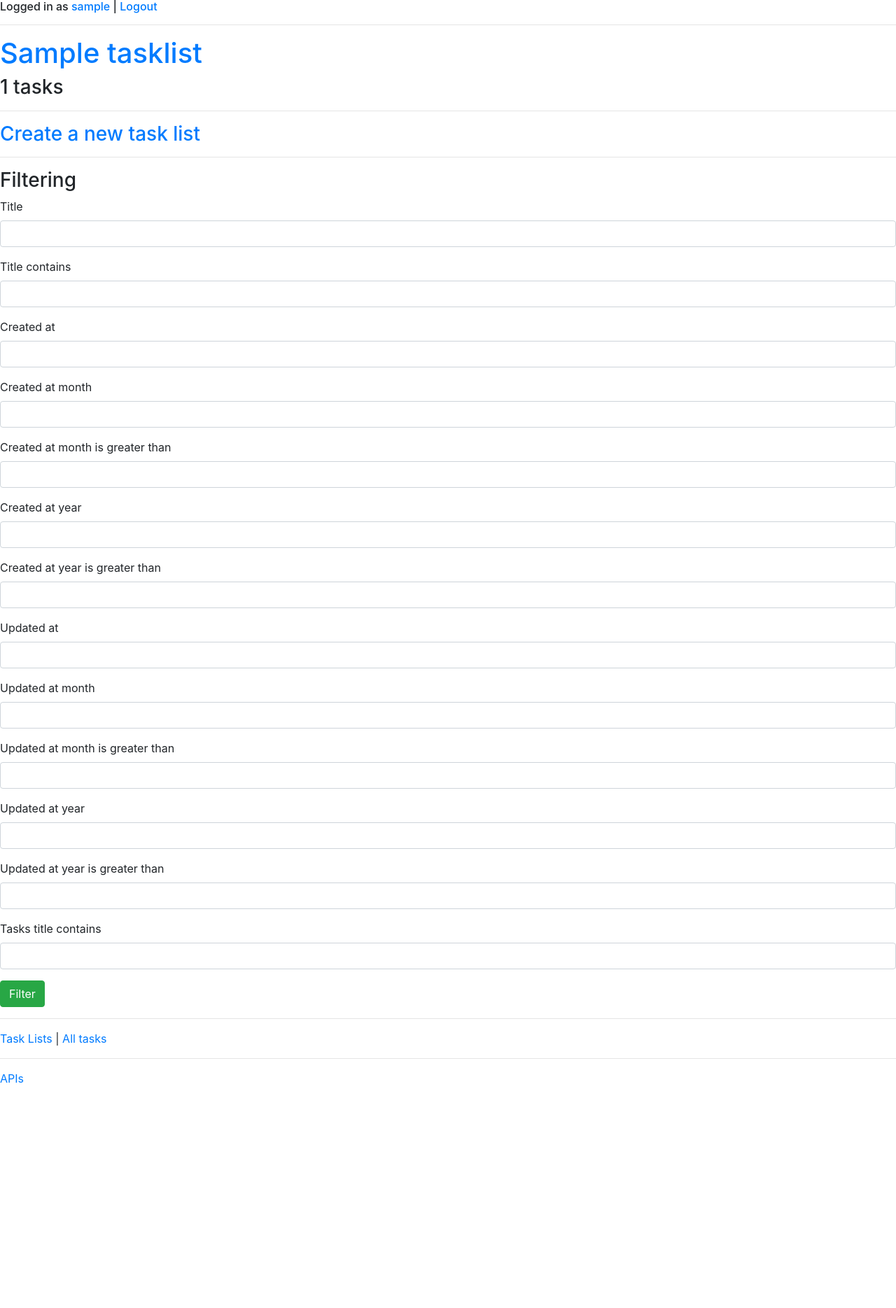
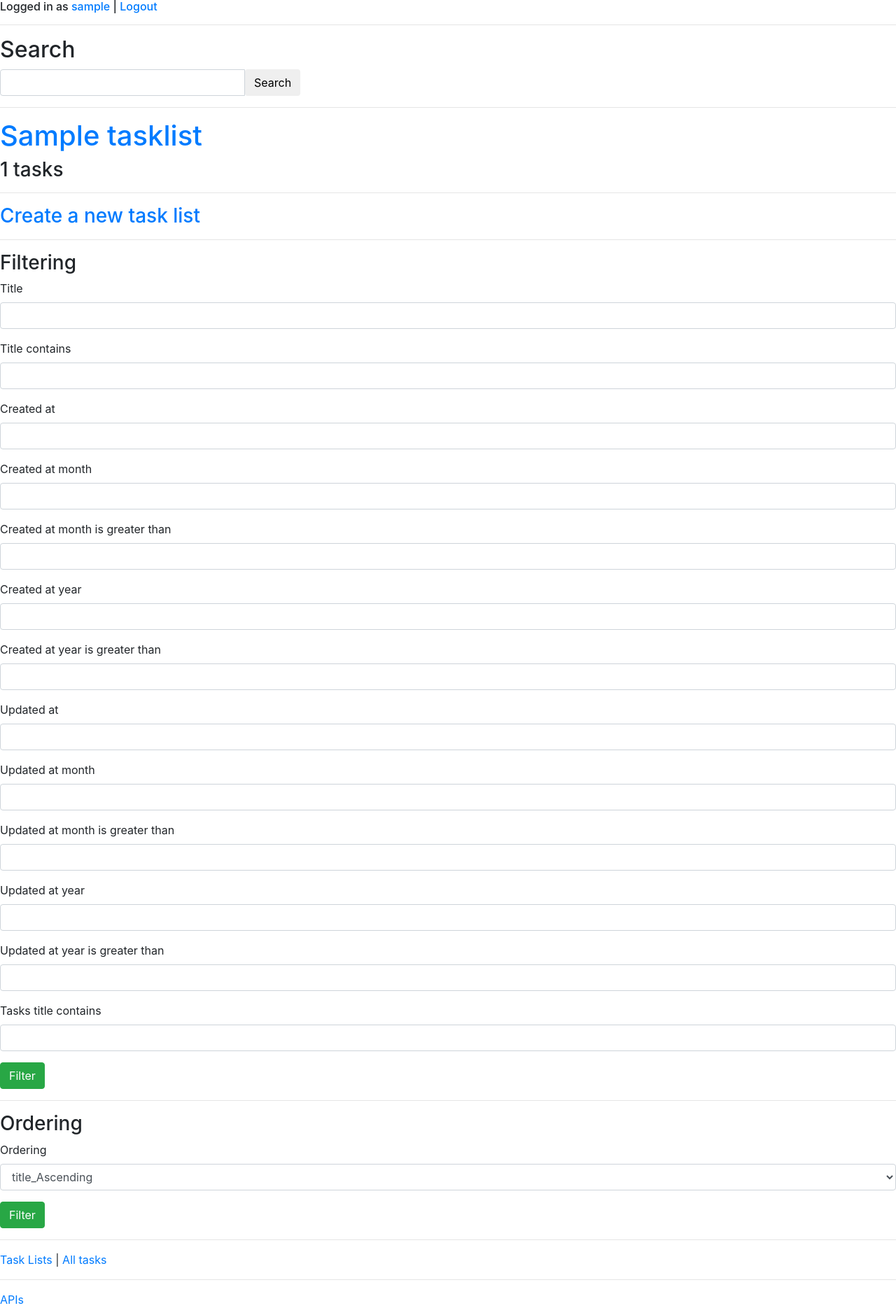
Before and after one commit to RaufMasoumi/ToDoApp, a Django app: page /tasklists/ in a window 1280 px wide. Shown: the whole page at 70% size. Before the commit the page ends 1547 px from the top, so only its background shows below. Run offline with Django 4.2, Linux system fonts and the light colour scheme; a user stored in the database is signed in; tables that the repository leaves empty hold one stand-in row (values such as "Sample post"); parts of the project's set-up code (start-up, migrations or seed data) failed here and were passed over; some libraries are stand-ins or nearby versions.

Commit message:
Added Tasklist ordering and searching

```diff
--- a/tasklists/api_views.py
+++ b/tasklists/api_views.py
@@ -1,5 +1,6 @@
 from rest_framework.generics import ListCreateAPIView, RetrieveUpdateDestroyAPIView, DestroyAPIView
 from rest_framework.permissions import IsAuthenticated
+from rest_framework.filters import OrderingFilter, SearchFilter
 from django_filters.rest_framework import DjangoFilterBackend
 from tasks.serializers import TaskDetailSerializer
 from tasks.models import add_task_to_tasklist, remove_task_from_tasklist
@@ -12,7 +13,9 @@ from .filters import TaskListFilterSet
 
 class TaskListLCApiView(UserTaskListQuerysetMixin, ListCreateAPIView):
     serializer_class = TaskListListSerializer
-    filter_backends = [DjangoFilterBackend, ]
+    filter_backends = [SearchFilter, OrderingFilter, DjangoFilterBackend]
+    search_fields = ['title', ]
+    ordering_fields = ['title', 'created_at', 'updated_at']
     filterset_class = TaskListFilterSet
 
     def get_serializer_context(self):
--- a/tasklists/forms.py
+++ b/tasklists/forms.py
@@ -1,9 +1,9 @@
-from django.forms import ModelForm
+from django import forms
 from django.utils.text import slugify
 from .models import TaskList
 
 
-class TaskListModelForm(ModelForm):
+class TaskListModelForm(forms.ModelForm):
 
     class Meta:
         model = TaskList
@@ -33,6 +33,16 @@ class TaskListModelForm(ModelForm):
         return tasks
 
 
+class TaskListOrderingForm(forms.Form):
+    ordering_fields = ['title', 'created_at', 'updated_at']
+    ORDERING_CHOICES = ()
+    for ordering_field in ordering_fields:
+        ascending_field = (ordering_field, f'{ordering_field}_Ascending')
+        descending_field = (f'-{ordering_field}', f'{ordering_field}_Descending')
+        ORDERING_CHOICES += (ascending_field, ) + (descending_field, )
+    ordering = forms.ChoiceField(choices=ORDERING_CHOICES, required=False)
+
+
 def validate_title(base_title, instance, user):
     slug = slugify(base_title)
     matching_tasklists_slugs = user.tasklists.filter(slug__startswith=slug).values_list(
--- a/tasklists/middlewares.py
+++ b/tasklists/middlewares.py
@@ -16,7 +16,7 @@ class DjangoFiltersMiddleware:
         if new_get == request.GET:
             return self.get_response(request)
         request.GET = new_get
-        pure_path = request.META.get('HTTP_REFERER').split('?')[0]
+        pure_path = request.META.get('PATH_INFO')
         new_path = f'{pure_path}?' + '&'.join(['%s=%s' % (k, v.replace(' ', '+')) for k, v in new_get.items()])
         if len(request.GET) == 0:
             new_path = new_path.split('?')[0]
--- a/tasklists/views.py
+++ b/tasklists/views.py
@@ -1,6 +1,7 @@
 from django.views.generic import ListView, DetailView, CreateView, UpdateView, DeleteView
 from django.http import HttpResponseRedirect
 from django.urls import reverse_lazy
+from rest_framework.filters import SearchFilter
 from tasks.views import TaskUpdateView
 from tasks.mixins import AllauthLoginRequiredMixin
 from tasks.models import add_task_to_tasklist, remove_task_from_tasklist
@@ -9,7 +10,7 @@ from tasks.filters import TaskFilterSet
 from .mixins import UserTaskListQuerysetMixin, DynamicTaskListTaskQuerysetMixin
 from .permissions import DefaultTaskListPermissionMixin
 from .models import TaskList
-from .forms import TaskListModelForm
+from .forms import TaskListModelForm, TaskListOrderingForm
 from .filters import TaskListFilterSet
 # Create your views here.
 
@@ -17,11 +18,27 @@ from .filters import TaskListFilterSet
 class TaskListListView(AllauthLoginRequiredMixin, UserTaskListQuerysetMixin, ListView):
     context_object_name = 'tasklists'
     template_name = 'tasklists/tasklist_list.html'
+    search_fields = ['title', ]
 
     def get_context_data(self, *, object_list=None, **kwargs):
         context = super().get_context_data(object_list=object_list, **kwargs)
-        context['filter'] = TaskListFilterSet(self.request.GET, self.get_queryset())
+        queryset = self.get_queryset()
+        ordering = self.get_ordering()
+        if ordering:
+            queryset = queryset.order_by(ordering)
+        self.request.query_params = self.request.GET
+        search_filter = SearchFilter()
+        queryset = search_filter.filter_queryset(self.request, queryset, self)
+        context['filter'] = TaskListFilterSet(self.request.GET, queryset)
+        context['term'] = ' '.join(search_filter.get_search_terms(self.request))
+        context['ordering_form'] = TaskListOrderingForm(self.request.GET)
         return context
+
+    def get_ordering(self):
+        ordering_form = TaskListOrderingForm(self.request.GET)
+        if ordering_form.is_valid():
+            return ordering_form.cleaned_data['ordering']
+        return None
 
 
 class TaskListDetailView(AllauthLoginRequiredMixin, UserTaskListQuerysetMixin, DetailView):
--- /dev/null
+++ b/templates/tasklists/search.html
@@ -0,0 +1,12 @@
+{% load i18n %}
+<h2>{% trans "Search" %}</h2>
+<form method="get" class="form-inline">
+  <div class="form-group">
+    <div class="input-group">
+      <input type="text" class="form-control" style="width: 350px" name="search" value="{{ term }}">
+      <span class="input-group-btn">
+        <button class="btn btn-default" type="submit"><span class="glyphicon glyphicon-search" aria-hidden="true"></span> {% trans "Search" %}</button>
+      </span>
+    </div>
+  </div>
+</form>
--- a/templates/tasklists/tasklist_list.html
+++ b/templates/tasklists/tasklist_list.html
@@ -2,6 +2,8 @@
 {% load crispy_forms_tags %}
 {% block content %}
 
+{% include 'tasklists/search.html' %}
+    <hr>
 {% for list in filter.qs %}
     <h1><a href="{{ list.get_absolute_url }}">{{ list.title }}</a></h1>
     <h3>{{ list.tasks.count }} tasks</h3>
@@ -12,7 +14,13 @@
     <hr>
     <h3>Filtering</h3>
     <form method="get">
-    {{ filter.form | crispy }}
-    <button type="submit" class="btn btn-success">Filter</button>
-</form>
+        {{ filter.form | crispy }}
+        <button type="submit" class="btn btn-success">Filter</button>
+    </form>
+    <hr>
+    <h3>Ordering</h3>
+    <form method="get">
+        {{ ordering_form | crispy }}
+        <button type="submit" class="btn btn-success">Filter</button>
+    </form>
 {% endblock %}
```
